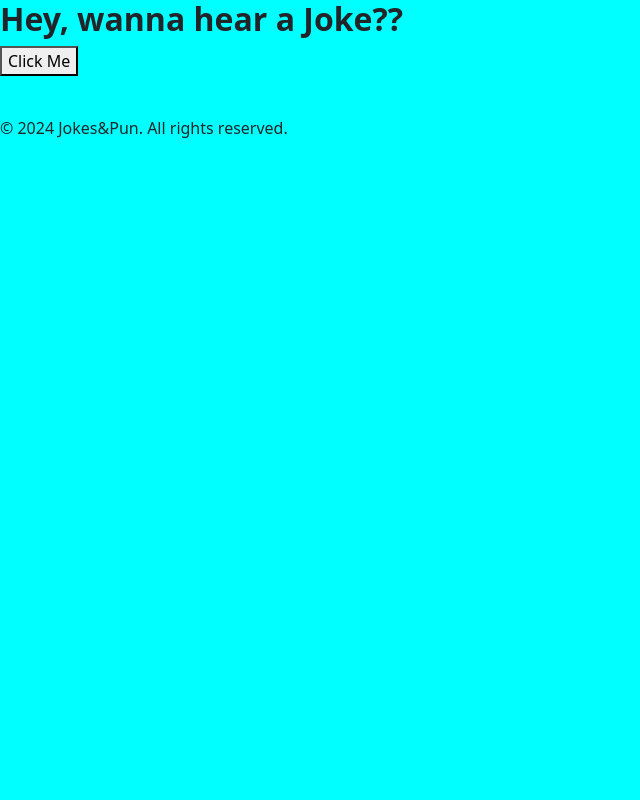
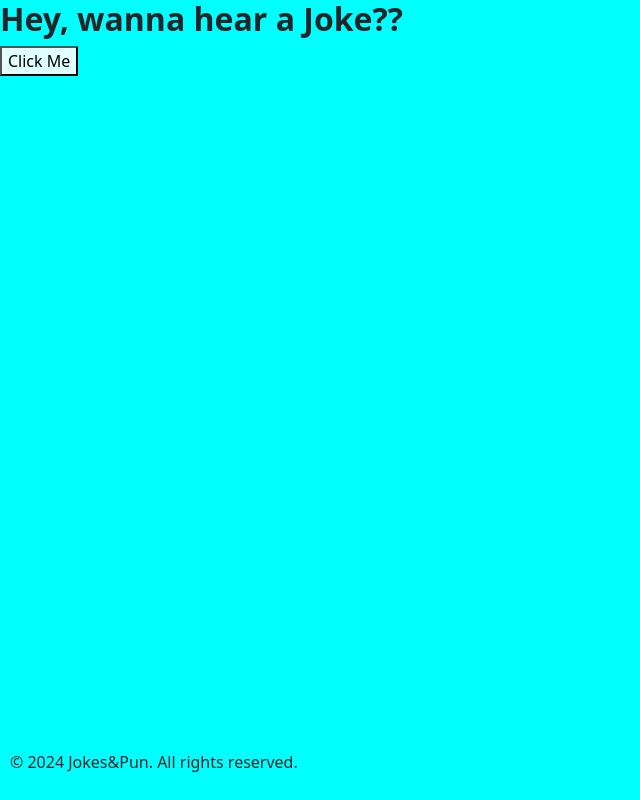
Before and after one commit to tushar-patle/JavascriptProjects, a plain HTML site: page index.html in a window 1280 px wide. Shown: the whole page, without its empty margins (0-640 px from the left). Drawn offline with nearby package versions, Linux system fonts and the light colour scheme.

Commit message:
Update style.css

```diff
--- a/style.css
+++ b/style.css
@@ -1,4 +1,4 @@
-body{
+body {
   min-height: 100vh;
   margin: 0;
 
@@ -6,11 +6,17 @@ body{
   grid-template-rows: auto 1fr auto;
 }
 
-header{
-  min-height:50px;
-  background:lightcyan;
+header {
+  min-height: 50px;
+  background: lightcyan;
 }
 
-footer{
-  min-height:50px;
+button{
+    background: lightcyan;
 }
+
+footer {
+  min-height: 50px;
+  padding: 10px;
+  margin-top: auto;
+}
```
